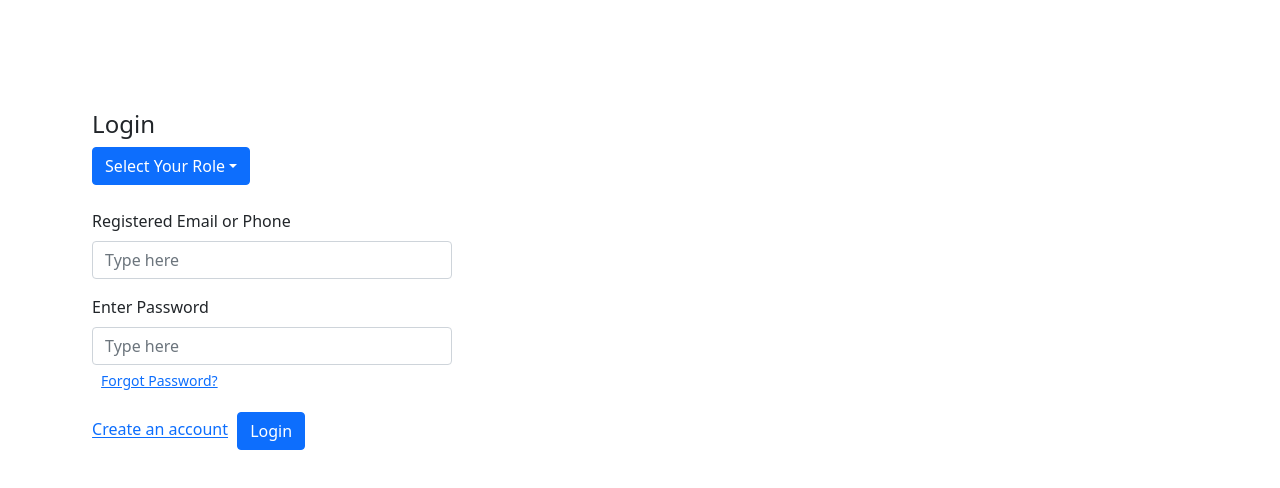
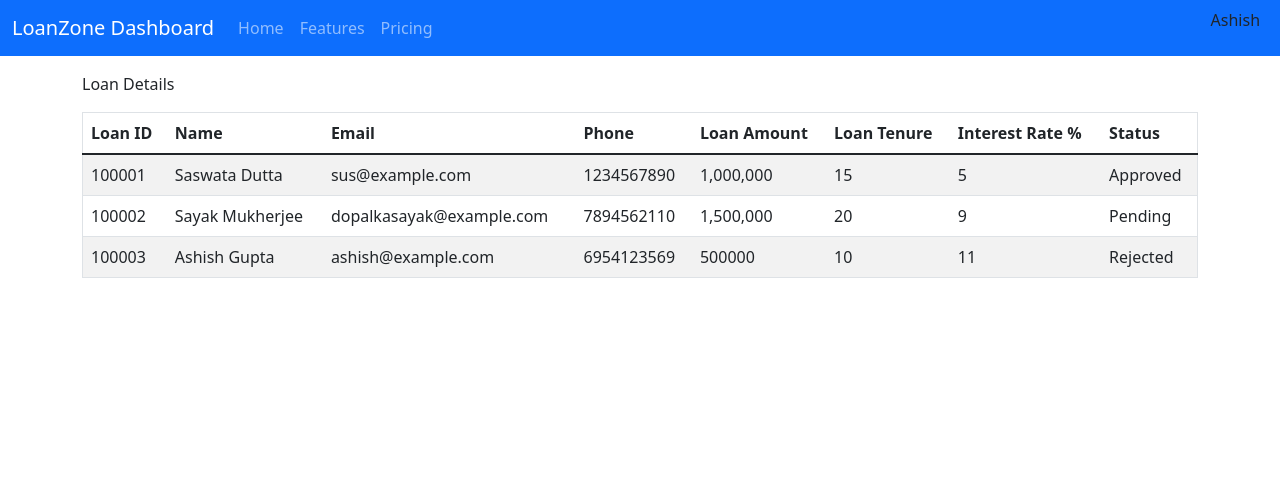
Before and after one commit to loan-zone-iiht/frontend, a React (Create React App) app: page /dash in a window 1280 px wide. Before the commit this address led to /login. Shown: the top 488 px of the page. Built offline with nearby package versions, Linux system fonts and the light colour scheme.

Commit message:
Dashboard implemented

```diff
--- a/package.json
+++ b/package.json
@@ -11,7 +11,7 @@
     "react": "^18.0.0",
     "react-dom": "^18.0.0",
     "react-router-dom": "^6.3.0",
-    "react-scripts": "5.0.0",
+    "react-scripts": "^5.0.0",
     "react-toastify": "^8.2.0",
     "reactstrap": "^9.0.1",
     "web-vitals": "^2.1.4"
--- a/src/App.js
+++ b/src/App.js
@@ -1,4 +1,4 @@
-import {BrowserRouter,Route,Navigate, Routes} from 'react-router-dom'
+import { BrowserRouter, Route, Navigate, Routes } from 'react-router-dom'
 
 import Login from "./pages/LoginModule/index";
 import Dashboards from './pages/Dashboards';
@@ -8,13 +8,13 @@ const App = () => (
   <BrowserRouter>
 
     <Routes>
-      <Route  path="/login" element={<Login />} />
-      <Route  path="/dashboards" element={<Dashboards />} />
+      <Route path="/login" element={<Login />} />
+      <Route path="/dash" element={<Dashboards />} />
 
       <Route
-      path="*"
-      element={<Navigate to="/login" />}
-    />
+        path="*"
+        element={<Navigate to="/login" />}
+      />
     </Routes>
   </BrowserRouter>
 )
--- a/src/pages/Dashboards/index.js
+++ b/src/pages/Dashboards/index.js
@@ -1,12 +1,133 @@
-import React  from "react";
-
+import React from "react";
+import { Row, Col } from "reactstrap";
 
 const Dashboards = () => {
-    return(
+
+    const showPost = () => {
+        console.log("Test")
+        return (
+            <div className="widget-content-left " >
+                <div className="widget-heading">
+                    Manager Admin
+                </div>
+                <div className="widget-subheading opacity-8 ">
+                    Sayak Mukherjee
+                </div>
+            </div>
+        );
+    }
+
+    return (
         <div>
-            Hi Ashis
+            <nav class="navbar navbar-expand bg-primary navbar-dark fixed-top">
+                <div class="container-fluid">
+                    <a class="navbar-brand"  >LoanZone Dashboard</a>
+                    <div class="collapse navbar-collapse">
+                        <ul class="navbar-nav">
+                            <li class="nav-item">
+                                <a class="nav-link">Home</a>
+                            </li>
+                            <li class="nav-item">
+                                <a class="nav-link">Features</a>
+                            </li>
+                            <li class="nav-item">
+                                <a class="nav-link" >Pricing</a>
+                            </li>
+                        </ul>
+                    </div>
+                </div>
+                <div className="menu-header-content text-left">
+                    <div className="widget-content p-0">
+                        <div className="widget-content-wrapper">
+                            <div className="widget-content-left mr-3" onClick={showPost}>
+                                <Row>
+
+                                    <Col>
+                                        {/* <img
+                                            width={42}
+                                            className="rounded-circle"
+                                            src="logo192.png"
+                                            alt=""
+                                        /> */}
+
+                                    </Col>
+                                    <Col>
+                                        <p>Ashish</p>
+                                    </Col>
+                                </Row>
+
+                            </div>
+                        </div>
+                    </div>
+                </div>
+            </nav>
+            <div class="container mt-3">
+                <h1>Loan Details</h1>
+                <p>Loan Details</p>
+                <div class="table-bordered">
+                    <table class="table table-striped">
+                        <thead>
+                            <tr>
+                                <th>Loan ID</th>
+                                <th>Name</th>
+                                <th>Email</th>
+                                <th>Phone</th>
+                                <th>Loan Amount</th>
+                                <th>Loan Tenure</th>
+                                <th>Interest Rate %</th>
+                                <th>Status</th>
+                            </tr>
+                        </thead>
+                        <tbody>
+                            <tr>
+                                <td>100001</td>
+                                <td>Saswata Dutta</td>
+                                <td>sus@example.com</td>
+                                <td>1234567890</td>
+                                <td>1,000,000</td>
+                                <td>15</td>
+                                <td>5</td>
+                                <td>Approved</td>
+                            </tr>
+                            <tr>
+                                <td>100002</td>
+                                <td>Sayak Mukherjee</td>
+                                <td>dopalkasayak@example.com</td>
+                                <td>7894562110</td>
+                                <td>1,500,000</td>
+                                <td>20</td>
+                                <td>9</td>
+                                <td>Pending</td>
+                            </tr>
+                            <tr>
+                                <td>100003</td>
+                                <td>Ashish Gupta</td>
+                                <td>ashish@example.com</td>
+                                <td>6954123569</td>
+                                <td>500000</td>
+                                <td>10</td>
+                                <td>11</td>
+                                <td>Rejected</td>
+                            </tr>
+                        </tbody>
+                    </table>
+                </div>
+            </div>
         </div>
     )
 }
 
+const showPost = () => {
+    return (
+        <div className="widget-content-left " >
+            <div className="widget-heading">
+                Manager Admin
+            </div>
+            <div className="widget-subheading opacity-8 ">
+                Sayak Mukherjee
+            </div>
+        </div>
+    );
+}
+
 export default Dashboards;
```
Also changed, not shown: src/pages/Dashboards/logo192.png (added), 1 other file (tests, documents, lock files or other folders).
